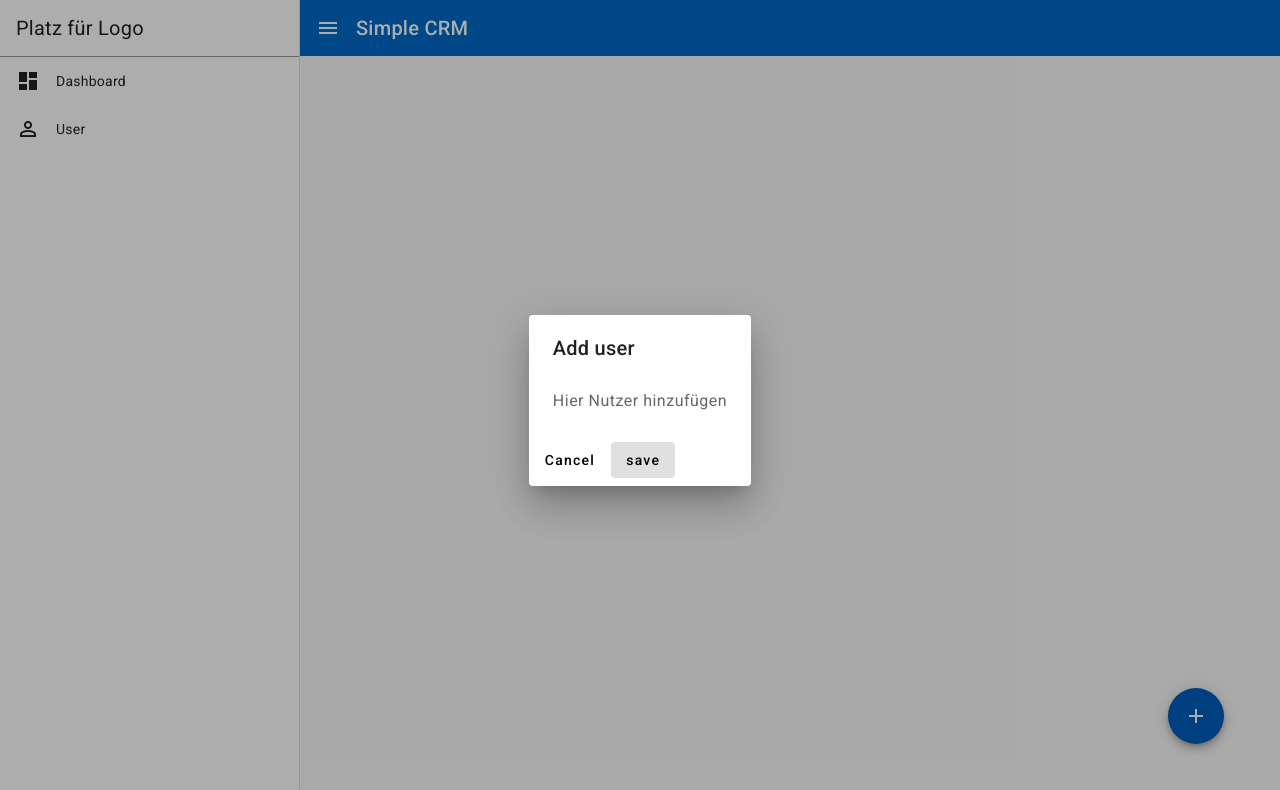
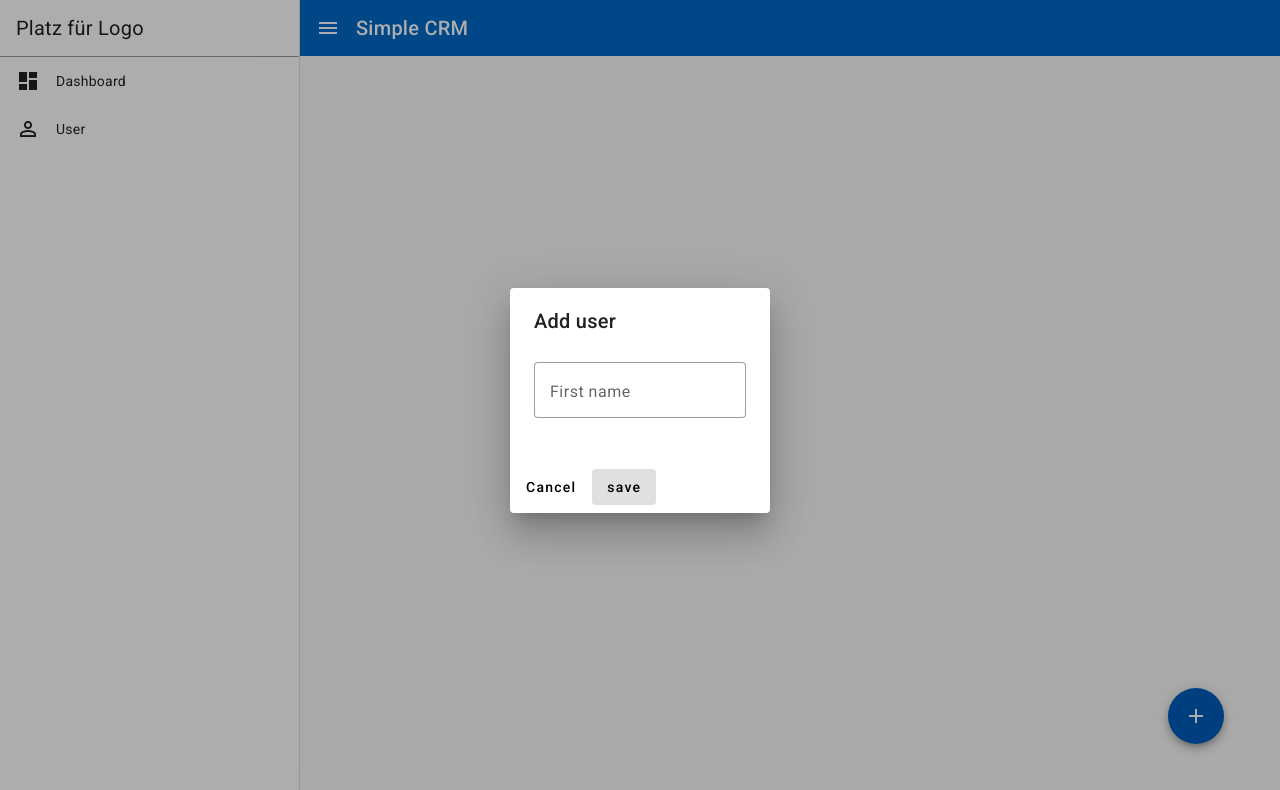
Before and after one commit to okankpl/Simple-crm, an Angular app: page /user in a window 1280 px wide. Both pictures are taken after a click on the button "add". Shown: the top 790 px of the page. Built offline with nearby package versions, Linux system fonts and the light colour scheme.

Commit message:
adding input field

```diff
--- a/src/app/dialog-add-user/dialog-add-user.component.html
+++ b/src/app/dialog-add-user/dialog-add-user.component.html
@@ -1,7 +1,13 @@
 
 <h2 mat-dialog-title>Add user</h2>
 <mat-dialog-content>
-  Hier Nutzer hinzufügen
+  <mat-form-field appearance="outline">
+    <mat-label>First name</mat-label>
+    <input matInput placeholder="Placeholder">
+
+    <mat-hint></mat-hint>
+  </mat-form-field>
+
 </mat-dialog-content>
 <mat-dialog-actions>
   <button mat-button >Cancel</button>
--- a/src/app/dialog-add-user/dialog-add-user.component.ts
+++ b/src/app/dialog-add-user/dialog-add-user.component.ts
@@ -1,10 +1,12 @@
 import { Component } from '@angular/core';
 import {MatDialogModule} from '@angular/material/dialog';
 import {MatButtonModule} from '@angular/material/button';
+import {MatInputModule} from '@angular/material/input';
+import {MatFormFieldModule} from '@angular/material/form-field';
 @Component({
   selector: 'app-dialog-add-user',
   standalone: true,
-  imports: [MatDialogModule,MatButtonModule],
+  imports: [MatDialogModule,MatButtonModule,MatInputModule,MatFormFieldModule],
   templateUrl: './dialog-add-user.component.html',
   styleUrl: './dialog-add-user.component.scss'
 })
```
